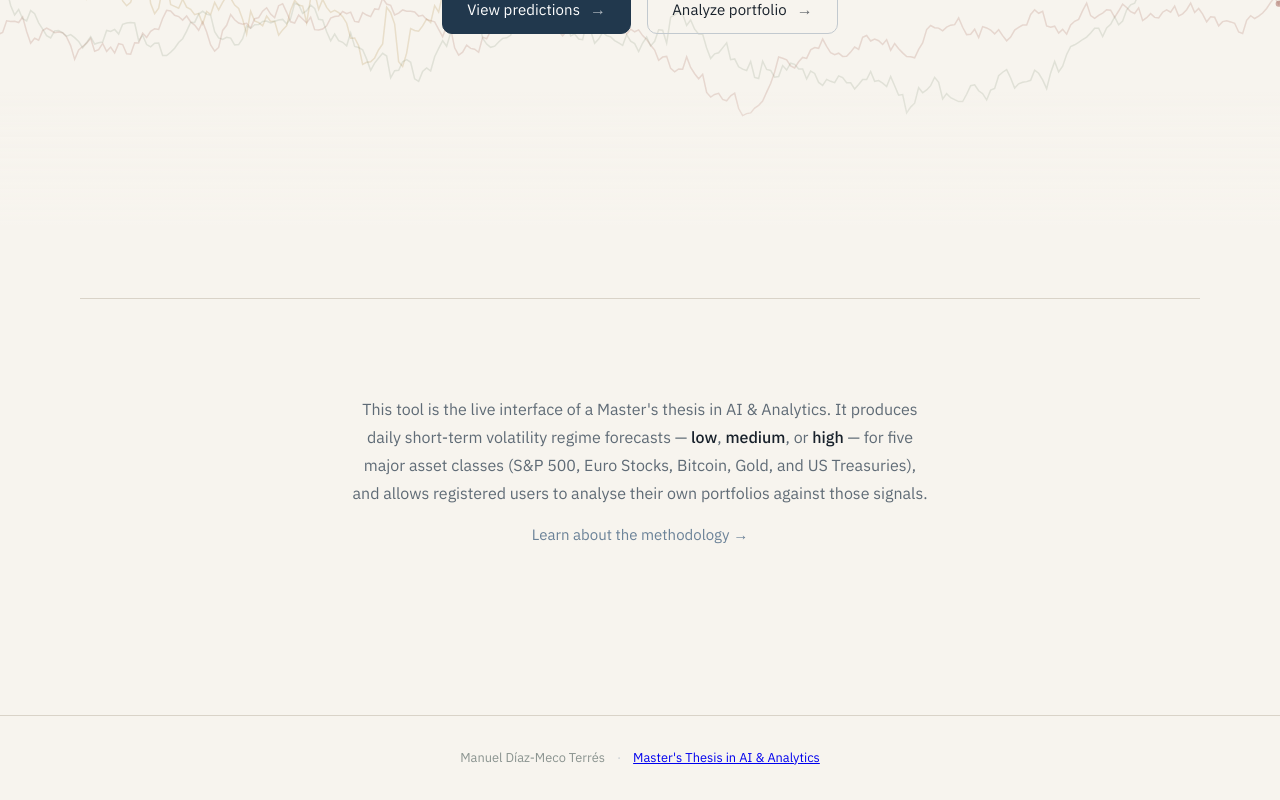
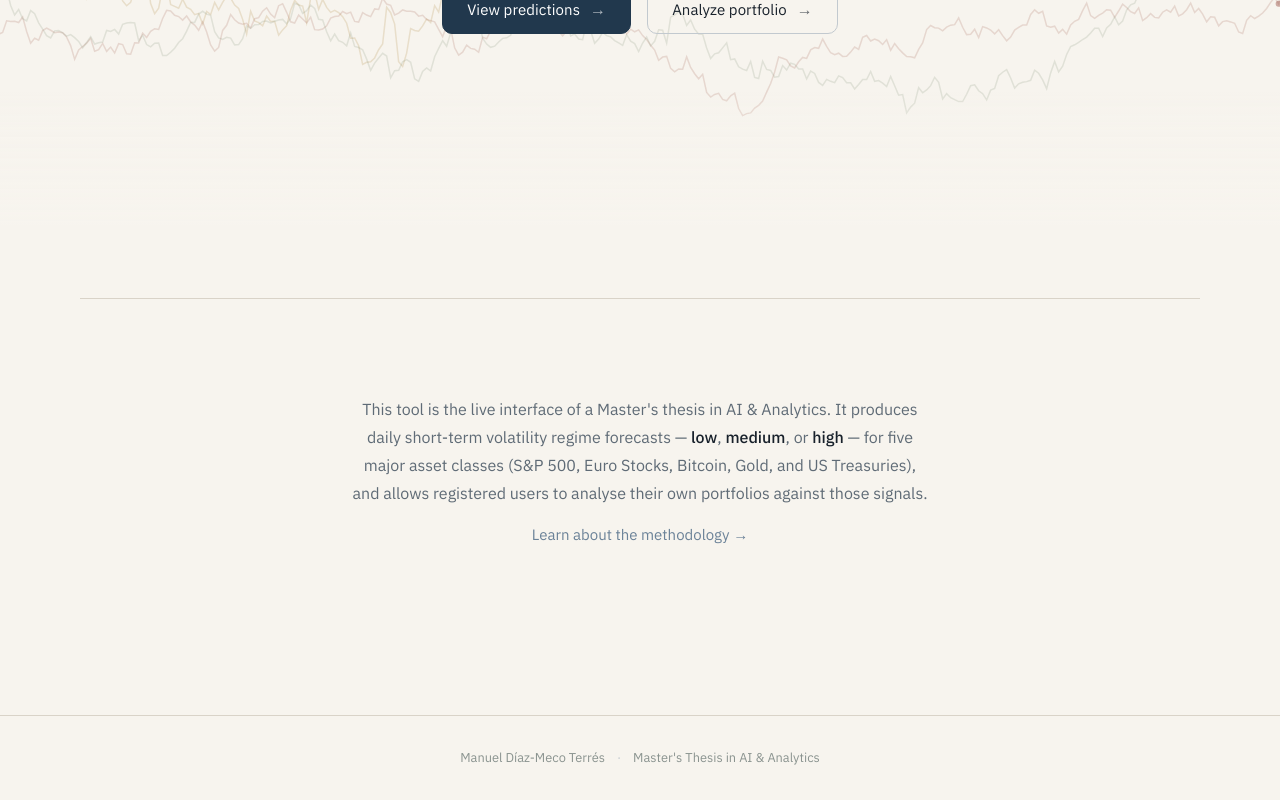
Before and after one commit to manidmt/TFM, a React (Vite) app in the folder apps/web/: page / in a window 1280 px wide. Shown: the part 575-1375 px from the top of the page. Built offline with nearby package versions, Linux system fonts and the light colour scheme; no server answers.

Commit message:
fix(web): remove blue link color from footer thesis link

```diff
--- a/apps/web/src/components/Layout.css
+++ b/apps/web/src/components/Layout.css
@@ -97,12 +97,14 @@
   color: var(--line-strong);
 }
 
-a.footer-name {
+a.footer-name,
+a.footer-desc {
   color: inherit;
   text-decoration: none;
 }
 
-a.footer-name:hover {
+a.footer-name:hover,
+a.footer-desc:hover {
   color: var(--text-soft);
   text-decoration: underline;
 }
```
